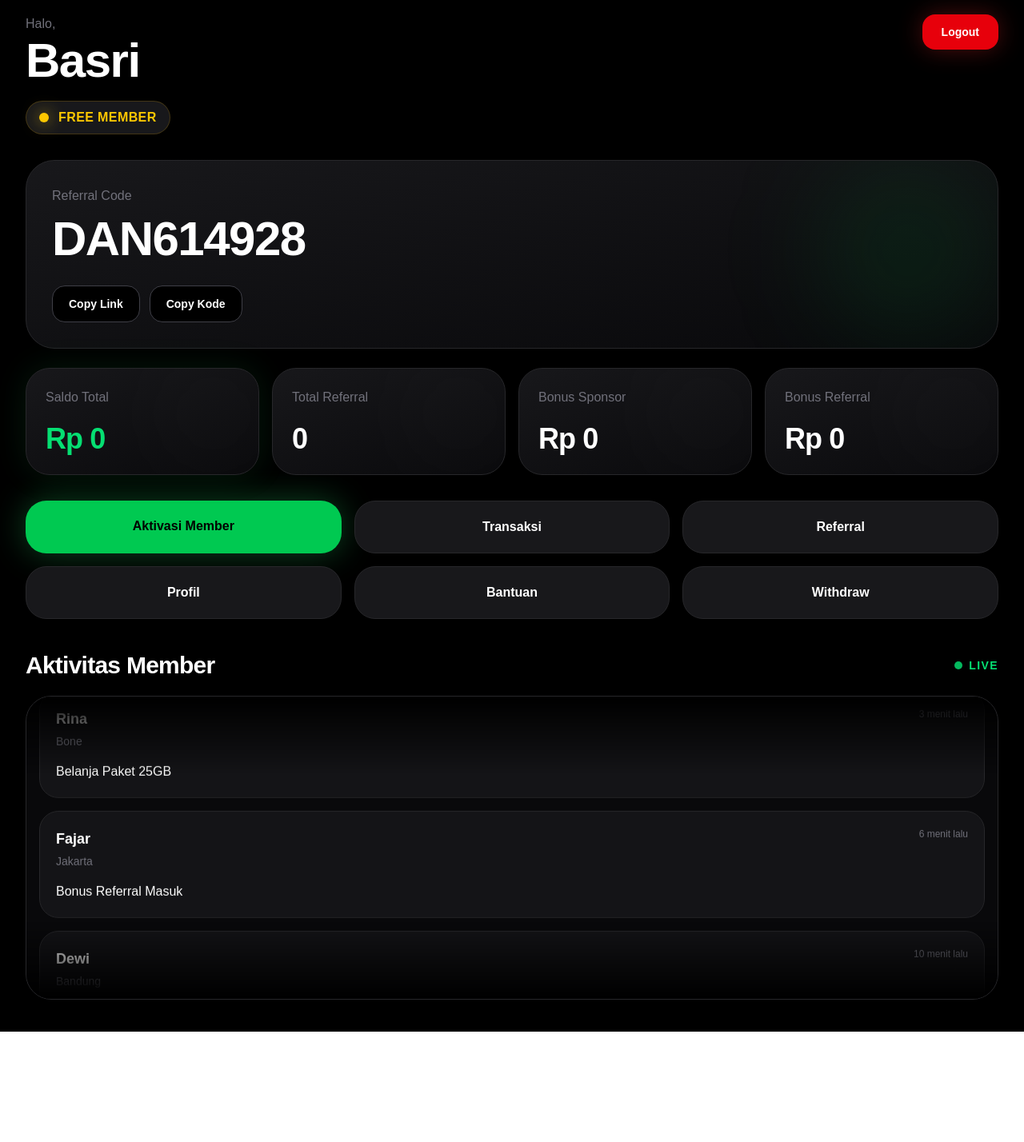
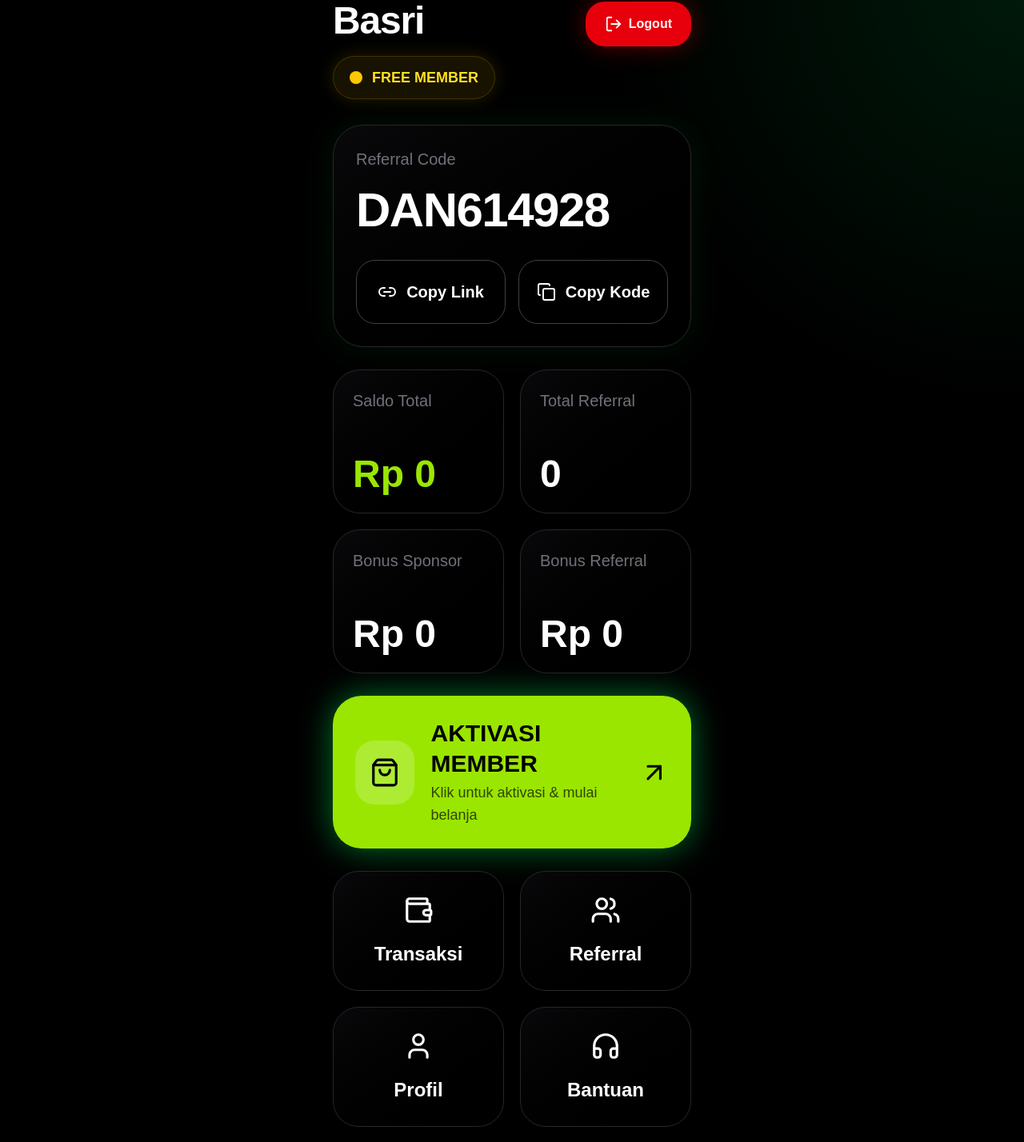
Before and after one commit to ibasnanna-sys/dan-app, a Next.js app: page /member/dashboard in a window 1280 px wide. Shown: the part 22-1450 px from the top of the page at 80% size. Before the commit the page ends 1312 px from the top, so only its background shows below. Built offline with nearby package versions, Linux system fonts and the light colour scheme.

Commit message:
Refactor DashboardPage component and UI elements

```diff
--- a/src/app/member/dashboard/page.tsx
+++ b/src/app/member/dashboard/page.tsx
@@ -1,309 +1,209 @@
 "use client";
 
 import Link from "next/link";
-import { useMemo } from "react";
+import {
+  Copy,
+  Link2,
+  ShoppingBag,
+  Wallet,
+  Users,
+  User,
+  Headphones,
+  ArrowUpRight,
+  LogOut,
+} from "lucide-react";
 
 export default function DashboardPage() {
   const member = {
     name: "Basri",
-    status: "FREE",
+    status: "FREE MEMBER",
     referralCode: "DAN614928",
-    referralLink: "https://dan-app.com/register?ref=DAN614928",
     saldo: 0,
     totalReferral: 0,
     bonusSponsor: 0,
     bonusReferral: 0,
   };
 
-  const activities = useMemo(
-    () => [
-      {
-        name: "Andi",
-        city: "Makassar",
-        action: "Aktivasi Member",
-        time: "1 menit lalu",
-      },
-      {
-        name: "Rina",
-        city: "Bone",
-        action: "Belanja Paket 25GB",
-        time: "3 menit lalu",
-      },
-      {
-        name: "Fajar",
-        city: "Jakarta",
-        action: "Bonus Referral Masuk",
-        time: "6 menit lalu",
-      },
-      {
-        name: "Dewi",
-        city: "Bandung",
-        action: "Belanja Paket Unlimited",
-        time: "10 menit lalu",
-      },
-      {
-        name: "Akbar",
-        city: "Surabaya",
-        action: "Aktivasi Member",
-        time: "15 menit lalu",
-      },
-    ],
-    []
-  );
+  return (
+    <main className="min-h-screen bg-black text-white px-5 py-6 overflow-hidden">
+      {/* BACKGROUND */}
+      <div className="fixed inset-0 bg-[radial-gradient(circle_at_top_right,rgba(0,255,100,0.10),transparent_35%)] pointer-events-none" />
 
-  const copyLink = async () => {
-    await navigator.clipboard.writeText(member.referralLink);
-    alert("Link referral berhasil disalin");
-  };
-
-  const copyCode = async () => {
-    await navigator.clipboard.writeText(member.referralCode);
-    alert("Kode referral berhasil disalin");
-  };
-
-  return (
-    <main className="min-h-screen bg-black text-white overflow-hidden">
-      <div className="max-w-7xl mx-auto px-4 md:px-6 lg:px-8 py-6 md:py-10">
+      <div className="relative max-w-md mx-auto">
         {/* HEADER */}
-        <div className="flex items-start justify-between gap-4">
+        <div className="flex items-start justify-between mb-8">
           <div>
-            <p className="text-zinc-500 text-sm md:text-base">
-              Halo,
-            </p>
-
-            <h1 className="text-4xl md:text-6xl font-black tracking-tight leading-none mt-1">
+            <h1 className="text-5xl font-black tracking-tight">
               {member.name}
             </h1>
 
-            <div className="mt-5 inline-flex items-center gap-3 bg-zinc-900 border border-yellow-500/20 px-4 py-2 rounded-full">
-              <span className="w-3 h-3 rounded-full bg-yellow-400 shadow-[0_0_20px_rgba(250,204,21,0.8)]"></span>
+            <div className="mt-5 inline-flex items-center gap-3 px-5 py-3 rounded-full border border-yellow-500/20 bg-yellow-500/10 shadow-[0_0_20px_rgba(255,215,0,0.15)]">
+              <div className="w-4 h-4 rounded-full bg-yellow-400" />
 
-              <span className="text-yellow-400 font-bold tracking-wide text-sm md:text-base">
-                FREE MEMBER
+              <span className="text-yellow-300 font-bold text-lg">
+                {member.status}
               </span>
             </div>
           </div>
 
-          <button className="bg-red-600 hover:bg-red-700 transition-all duration-300 px-5 md:px-6 py-3 rounded-2xl font-bold text-sm shadow-[0_0_30px_rgba(220,38,38,0.35)]">
+          <button className="bg-red-600 hover:bg-red-500 transition px-6 py-4 rounded-3xl font-bold shadow-[0_0_30px_rgba(255,0,0,0.35)] flex items-center gap-2">
+            <LogOut size={22} />
             Logout
           </button>
         </div>
 
-        {/* HERO REFERRAL */}
-        <div className="mt-8 relative overflow-hidden rounded-[36px] border border-zinc-800 bg-gradient-to-br from-zinc-900 to-zinc-950 p-6 md:p-8 shadow-2xl">
-          <div className="absolute top-0 right-0 w-56 h-56 bg-green-500/10 blur-3xl rounded-full"></div>
-
-          <div className="relative z-10">
-            <p className="text-zinc-500 text-sm md:text-base">
+        {/* REFERRAL CARD */}
+        <div className="rounded-[38px] border border-zinc-800 bg-gradient-to-br from-zinc-950 to-black p-7 mb-7 shadow-[0_0_40px_rgba(0,255,100,0.08)]">
+          <p className="text-zinc-500 text-xl mb-5">
             Referral Code
           </p>
 
-            <h2 className="mt-3 text-4xl md:text-6xl font-black tracking-tight">
+          <h2 className="text-6xl font-black tracking-tight mb-8">
             {member.referralCode}
           </h2>
 
-            <div className="flex flex-wrap gap-3 mt-7">
-              <button
-                onClick={copyLink}
-                className="px-5 py-3 rounded-2xl bg-black border border-zinc-700 hover:border-green-500 transition-all font-semibold text-sm"
-              >
+          <div className="grid grid-cols-2 gap-4">
+            <button className="h-20 rounded-3xl border border-zinc-700 bg-black hover:border-lime-400 transition flex items-center justify-center gap-3 text-xl font-bold">
+              <Link2 size={24} />
               Copy Link
             </button>
 
-              <button
-                onClick={copyCode}
-                className="px-5 py-3 rounded-2xl bg-black border border-zinc-700 hover:border-green-500 transition-all font-semibold text-sm"
-              >
+            <button className="h-20 rounded-3xl border border-zinc-700 bg-black hover:border-lime-400 transition flex items-center justify-center gap-3 text-xl font-bold">
+              <Copy size={24} />
               Copy Kode
             </button>
           </div>
         </div>
+
+        {/* STATS */}
+        <div className="grid grid-cols-2 gap-5 mb-7">
+          <div className="rounded-[34px] border border-zinc-800 bg-gradient-to-br from-zinc-950 to-black p-6 min-h-[180px] flex flex-col justify-between">
+            <p className="text-zinc-500 text-xl">
+              Saldo Total
+            </p>
+
+            <h3 className="text-5xl font-black text-lime-400">
+              Rp {member.saldo}
+            </h3>
           </div>
 
-        {/* STATISTIK */}
-        <div className="grid grid-cols-2 xl:grid-cols-4 gap-4 mt-6">
-          <Card
-            title="Saldo Total"
-            value={`Rp ${member.saldo}`}
-            valueClass="text-green-400"
-            glow="green"
-          />
+          <div className="rounded-[34px] border border-zinc-800 bg-gradient-to-br from-zinc-950 to-black p-6 min-h-[180px] flex flex-col justify-between">
+            <p className="text-zinc-500 text-xl">
+              Total Referral
+            </p>
 
-          <Card
-            title="Total Referral"
-            value={`${member.totalReferral}`}
-          />
-
-          <Card
-            title="Bonus Sponsor"
-            value={`Rp ${member.bonusSponsor}`}
-          />
-
-          <Card
-            title="Bonus Referral"
-            value={`Rp ${member.bonusReferral}`}
-          />
+            <h3 className="text-5xl font-black">
+              {member.totalReferral}
+            </h3>
           </div>
 
-        {/* MENU */}
-        <div className="grid grid-cols-2 md:grid-cols-3 gap-4 mt-8">
-          <MenuButton
-            href="/member/produk"
-            label="Aktivasi Member"
-            active
-          />
+          <div className="rounded-[34px] border border-zinc-800 bg-gradient-to-br from-zinc-950 to-black p-6 min-h-[180px] flex flex-col justify-between">
+            <p className="text-zinc-500 text-xl">
+              Bonus Sponsor
+            </p>
 
-          <MenuButton
-            href="/member/transaksi"
-            label="Transaksi"
-          />
-
-          <MenuButton
-            href="/member/referral"
-            label="Referral"
-          />
-
-          <MenuButton
-            href="/member/profile"
-            label="Profil"
-          />
-
-          <MenuButton
-            href="/member/bantuan"
-            label="Bantuan"
-          />
-
-          <MenuButton
-            href="/member/withdraw"
-            label="Withdraw"
-          />
+            <h3 className="text-5xl font-black">
+              Rp {member.bonusSponsor}
+            </h3>
           </div>
 
-        {/* LIVE AKTIVITAS */}
-        <div className="mt-10">
-          <div className="flex items-center justify-between mb-5">
-            <h2 className="text-2xl md:text-3xl font-black tracking-tight">
-              Aktivitas Member
-            </h2>
+          <div className="rounded-[34px] border border-zinc-800 bg-gradient-to-br from-zinc-950 to-black p-6 min-h-[180px] flex flex-col justify-between">
+            <p className="text-zinc-500 text-xl">
+              Bonus Referral
+            </p>
 
-            <div className="flex items-center gap-2">
-              <span className="w-2.5 h-2.5 rounded-full bg-green-400 animate-pulse"></span>
-
-              <span className="text-green-400 text-xs md:text-sm font-bold tracking-widest">
-                LIVE
-              </span>
+            <h3 className="text-5xl font-black">
+              Rp {member.bonusReferral}
+            </h3>
           </div>
         </div>
 
-          <div className="relative h-[380px] overflow-hidden rounded-[32px] border border-zinc-800 bg-zinc-950 p-4">
-            <div className="absolute top-0 left-0 right-0 h-24 bg-gradient-to-b from-black to-transparent z-10"></div>
+        {/* AKTIVASI / BELANJA */}
+        <Link
+          href="/produk"
+          className="mb-7 rounded-[36px] bg-lime-400 text-black p-7 flex items-center justify-between shadow-[0_0_40px_rgba(0,255,100,0.45)]"
+        >
+          <div className="flex items-center gap-5">
+            <div className="w-20 h-20 rounded-3xl bg-white/20 flex items-center justify-center">
+              <ShoppingBag size={38} />
+            </div>
 
-            <div className="absolute bottom-0 left-0 right-0 h-24 bg-gradient-to-t from-black to-transparent z-10"></div>
-
-            <div className="animate-scroll space-y-4">
-              {[...activities, ...activities].map((item, index) => (
-                <div
-                  key={index}
-                  className="rounded-3xl border border-zinc-800 bg-zinc-900/80 backdrop-blur-xl p-5"
-                >
-                  <div className="flex items-start justify-between gap-3">
             <div>
-                      <h3 className="font-bold text-lg">
-                        {item.name}
+              <h3 className="text-3xl font-black leading-tight">
+                AKTIVASI MEMBER
               </h3>
 
-                      <p className="text-zinc-500 text-sm mt-1">
-                        {item.city}
+              <p className="text-black/70 text-lg mt-1">
+                Klik untuk aktivasi & mulai belanja
               </p>
-                    </div>
-
-                    <span className="text-zinc-500 text-xs whitespace-nowrap">
-                      {item.time}
-                    </span>
-                  </div>
-
-                  <p className="mt-4 text-white font-medium">
-                    {item.action}
-                  </p>
-                </div>
-              ))}
-            </div>
-          </div>
             </div>
           </div>
 
-      <style jsx>{`
-        .animate-scroll {
-          animation: scrollUp 24s linear infinite;
-        }
+          <ArrowUpRight size={40} />
+        </Link>
 
-        @keyframes scrollUp {
-          0% {
-            transform: translateY(0%);
-          }
+        {/* MENU */}
+        <div className="grid grid-cols-2 gap-5">
+          <Link
+            href="/transaksi"
+            className="rounded-[32px] border border-zinc-800 bg-gradient-to-br from-zinc-950 to-black p-7 min-h-[150px] flex flex-col items-center justify-center gap-5 hover:border-lime-400 transition"
+          >
+            <Wallet size={38} className="text-white" />
 
-          100% {
-            transform: translateY(-50%);
-          }
-        }
-      `}</style>
+            <span className="text-2xl font-bold">
+              Transaksi
+            </span>
+          </Link>
+
+          <Link
+            href="/referral"
+            className="rounded-[32px] border border-zinc-800 bg-gradient-to-br from-zinc-950 to-black p-7 min-h-[150px] flex flex-col items-center justify-center gap-5 hover:border-lime-400 transition"
+          >
+            <Users size={38} className="text-white" />
+
+            <span className="text-2xl font-bold">
+              Referral
+            </span>
+          </Link>
+
+          <Link
+            href="/profil"
+            className="rounded-[32px] border border-zinc-800 bg-gradient-to-br from-zinc-950 to-black p-7 min-h-[150px] flex flex-col items-center justify-center gap-5 hover:border-lime-400 transition"
+          >
+            <User size={38} className="text-white" />
+
+            <span className="text-2xl font-bold">
+              Profil
+            </span>
+          </Link>
+
+          <Link
+            href="/bantuan"
+            className="rounded-[32px] border border-zinc-800 bg-gradient-to-br from-zinc-950 to-black p-7 min-h-[150px] flex flex-col items-center justify-center gap-5 hover:border-lime-400 transition"
+          >
+            <Headphones size={38} className="text-white" />
+
+            <span className="text-2xl font-bold">
+              Bantuan
+            </span>
+          </Link>
+        </div>
+
+        {/* WITHDRAW */}
+        <Link
+          href="/withdraw"
+          className="mt-5 rounded-[32px] border border-zinc-800 bg-gradient-to-br from-zinc-950 to-black p-8 flex items-center justify-center gap-4 hover:border-lime-400 transition"
+        >
+          <ArrowUpRight size={34} />
+
+          <span className="text-3xl font-bold">
+            Withdraw
+          </span>
+        </Link>
+
+        {/* FOOTER SPACE */}
+        <div className="h-10" />
+      </div>
     </main>
   );
 }
-
-function Card({
-  title,
-  value,
-  valueClass = "",
-  glow = "",
-}: {
-  title: string;
-  value: string;
-  valueClass?: string;
-  glow?: string;
-}) {
-  return (
-    <div
-      className={`relative overflow-hidden rounded-[30px] border border-zinc-800 bg-gradient-to-br from-zinc-900 to-zinc-950 p-5 md:p-6 ${
-        glow === "green"
-          ? "shadow-[0_0_40px_rgba(34,197,94,0.12)]"
-          : ""
-      }`}
-    >
-      <div className="absolute top-0 right-0 w-28 h-28 bg-white/5 blur-3xl rounded-full"></div>
-
-      <p className="text-zinc-500 text-sm md:text-base relative z-10">
-        {title}
-      </p>
-
-      <h3
-        className={`relative z-10 mt-5 text-3xl md:text-4xl font-black tracking-tight ${valueClass}`}
-      >
-        {value}
-      </h3>
-    </div>
-  );
-}
-
-function MenuButton({
-  href,
-  label,
-  active = false,
-}: {
-  href: string;
-  label: string;
-  active?: boolean;
-}) {
-  return (
-    <Link
-      href={href}
-      className={`rounded-[26px] px-5 py-5 text-center font-bold transition-all duration-300 ${
-        active
-          ? "bg-green-500 text-black hover:bg-green-400 shadow-[0_0_40px_rgba(34,197,94,0.35)]"
-          : "bg-zinc-900 border border-zinc-800 hover:border-zinc-600 hover:bg-zinc-800"
-      }`}
-    >
-      {label}
-    </Link>
-  );
-}
```
Lines whose indentation alone changed are shown as unchanged.
